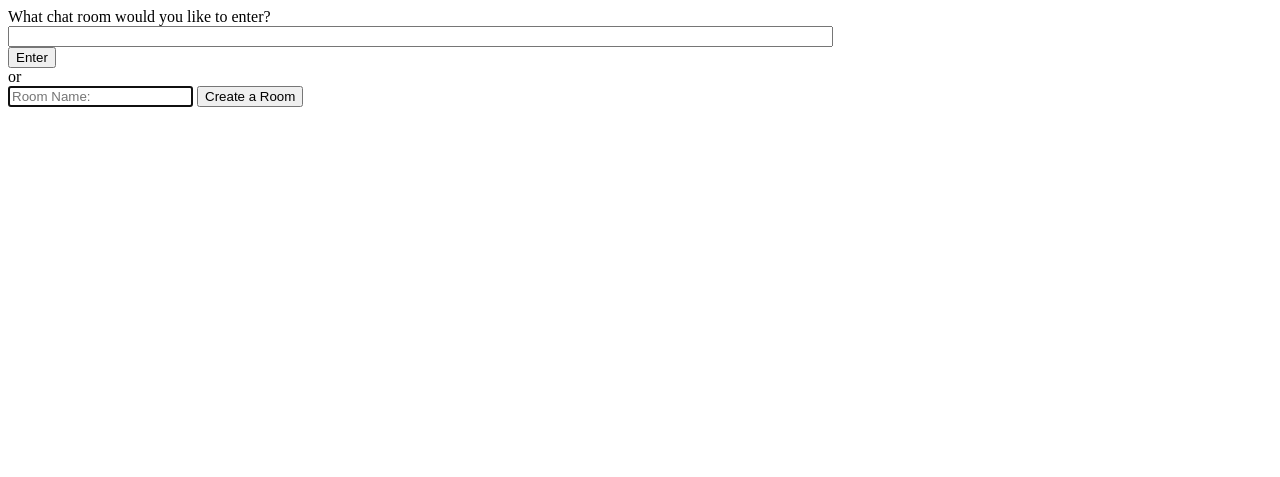
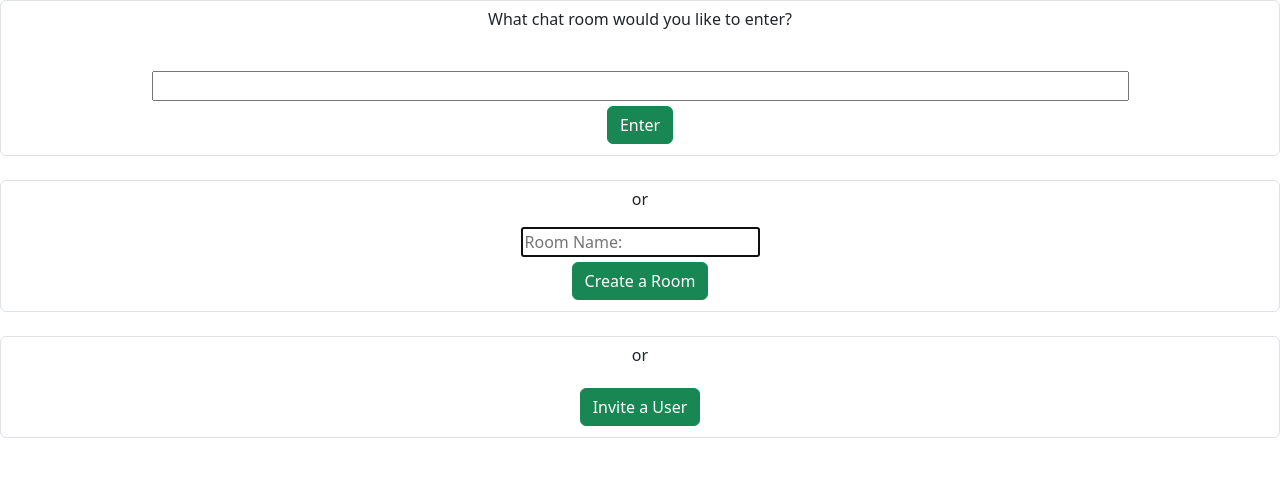
Before and after one commit to mhmohamad1380/DJ-Chat, a Django app: page /chat/ in a window 1280 px wide. Shown: the top 477 px of the page. Run offline with Django 4.2, Linux system fonts and the light colour scheme; the visitor is signed in with stand-in values (Sample User, id 1).

Commit message:
adding section for inviting users to a room

```diff
--- a/app/chat/consumers.py
+++ b/app/chat/consumers.py
@@ -29,6 +29,7 @@ class ChatConsumer(AsyncWebsocketConsumer):
         user = User.objects.filter(username=username).first()
         room = Room.objects.filter(name=room).first()
         Message.objects.create(sender=user, message=message, room=room)
+        return 1
 
     @property
     @database_sync_to_async
@@ -60,8 +61,9 @@ class ChatConsumer(AsyncWebsocketConsumer):
         message = event["message"]
         username = event['username']
         room = event['room']
+        auth_username = self.scope['user'].username
 
         new_message = await self.create_message(username=username, message=message, room=room)
 
         # Send message to WebSocket
-        await self.send(text_data=json.dumps({"message": message, "username": username}))
+        await self.send(text_data=json.dumps({"message": message, "username": username, "auth_username": auth_username}))
--- a/app/chat/templates/chat/index.html
+++ b/app/chat/templates/chat/index.html
@@ -4,17 +4,33 @@
 <head>
     <meta charset="utf-8"/>
     <title>Chat Rooms</title>
+    <link rel="stylesheet" href="https://cdn.jsdelivr.net/npm/bootstrap@5.3.0-alpha2/dist/css/bootstrap.min.css">
 </head>
 <body>
-    What chat room would you like to enter?<br>
-    <input id="room-name-input" type="text" size="100"><br>
-    <input id="room-name-submit" type="button" value="Enter">
+
+    <div class="form-control">
+        <center>
+            <p>What chat room would you like to enter?</p><br/>
+            <input id="room-name-input" type="text" size="100"><br>
+        <input style="margin: 5px;" class="btn btn-success" id="room-name-submit" type="button" value="Enter">
+        </center>
+    </div>
+
     <br>
-    or
+    <div class="form-control">
+        <center>
+            <p>or</p>
+            <input id="room-name" type="text" placeholder="Room Name:"><br>
+        <input style="margin: 5px;" class="btn btn-success" id="room-name-create" type="button" value="Create a Room">
+        </center>
+    </div>
+
     <br>
-    <div>
-        <input id="room-name" type="text" placeholder="Room Name:">
-        <input id="room-name-create" type="button" value="Create a Room">
+    <div class="form-control">
+        <center>
+            <p>or</p>
+            <input style="margin: 5px;" class="btn btn-success" id="invite" type="button" value="Invite a User">
+        </center>
     </div>
 
     <script>
@@ -43,6 +59,10 @@
                 window.location.pathname = '/chat/room/create/' + roomName + '/';
             }
         };
+
+        document.querySelector('#invite').onclick = function(e) {
+            window.location.pathname = '/chat/user/invite/';
+        };
     </script>
 </body>
 </html>
--- a/app/chat/urls.py
+++ b/app/chat/urls.py
@@ -7,4 +7,6 @@ urlpatterns = [
     path("", views.index, name="index"),
     path("<str:room_name>/", views.room, name="room"),
     path("room/create/<str:room_name>/", views.create_room, name="room"),
+    path("user/invite/", views.user_rooms_list, name='user_rooms_list'),
+    path("user/invite/submit/", views.user_invite, name="user-invite-submit")
 ]
--- a/app/chat/views.py
+++ b/app/chat/views.py
@@ -4,6 +4,8 @@ from .models import Room, Message
 from slugify import slugify
 from django.conf import settings
 from django_ratelimit.decorators import ratelimit
+from django.contrib.auth import get_user_model
+User = get_user_model()
 
 # Create your views here.
 
@@ -24,7 +26,7 @@ def room(request, room_name):
         return HttpResponse("You do not have access!")
 
     messages = Message.objects.filter(room__name=room_name).all()
-    return render(request, "chat/room.html", {"room_name": room_name, "messages": messages})
+    return render(request, "chat/room.html", {"room_name": room_name, "messages": messages, "username": str(request.user.username)})
 
 
 def home_redirect(request):
@@ -48,3 +50,30 @@ def create_room(request, room_name):
 
 
     return HttpResponse(f"the room with name: {room.name} has successfully created!")
+
+def user_rooms_list(request):
+    if not request.user.is_authenticated:
+        return redirect("/user/register/")
+
+    rooms = Room.objects.prefetch_related("granted_users").filter(granted_users__in=[request.user]).all()
+    return render(request, "chat/invite.html", context={"rooms": rooms})
+
+def user_invite(request):
+    if not request.user.is_authenticated:
+        return redirect("/user/register/")
+
+    room_pk = request.POST.get("room")
+    username = request.POST.get("username")
+    room = Room.objects.prefetch_related("granted_users").get(pk=room_pk, granted_users__in=[request.user])
+    try:
+        user = User.objects.get(username=username)
+    except User.DoesNotExist:
+        return HttpResponse("this User does not exist!")
+
+    try:
+        room.granted_users.add(user)
+        room.save()
+    except:
+        return HttpResponse("something went wrong!")
+
+    return HttpResponse("the User has been Invited successfully :)")
--- a/app/djangochannels/settings.py
+++ b/app/djangochannels/settings.py
@@ -25,7 +25,7 @@ SECRET_KEY = 'django-insecure-(ipc*nxx5xz&*&o^2*n#0w56o7^+f96twf+s2elgei6n4f*rcp
 # SECURITY WARNING: don't run with debug turned on in production!
 DEBUG = True
 
-ALLOWED_HOSTS = ["chat.cyruson.ir", "0.0.0.0"]
+ALLOWED_HOSTS = ["chat.cyruson.ir", "0.0.0.0", "localhost"]
 CSRF_TRUSTED_ORIGINS = ["https://chat.cyruson.ir"]
 
 
--- a/docker-compose.yaml
+++ b/docker-compose.yaml
@@ -22,7 +22,6 @@ services:
       - DB_NAME=app
       - DB_USER=postgres
       - DB_PASS=postgresqlpassword
-
   db:
     container_name: db
     image: postgres:latest
@@ -43,3 +42,5 @@ services:
       - 80:80
     volumes:
       - ./app/staticfiles:/etc/nginx/chat/staticfiles
+    depends_on:
+      - app
```
Also changed, not shown: app/chat/templates/chat/invite.html (added, +26 -0 lines), app/chat/templates/chat/room.html (+22 -5 lines), 2 other files.
